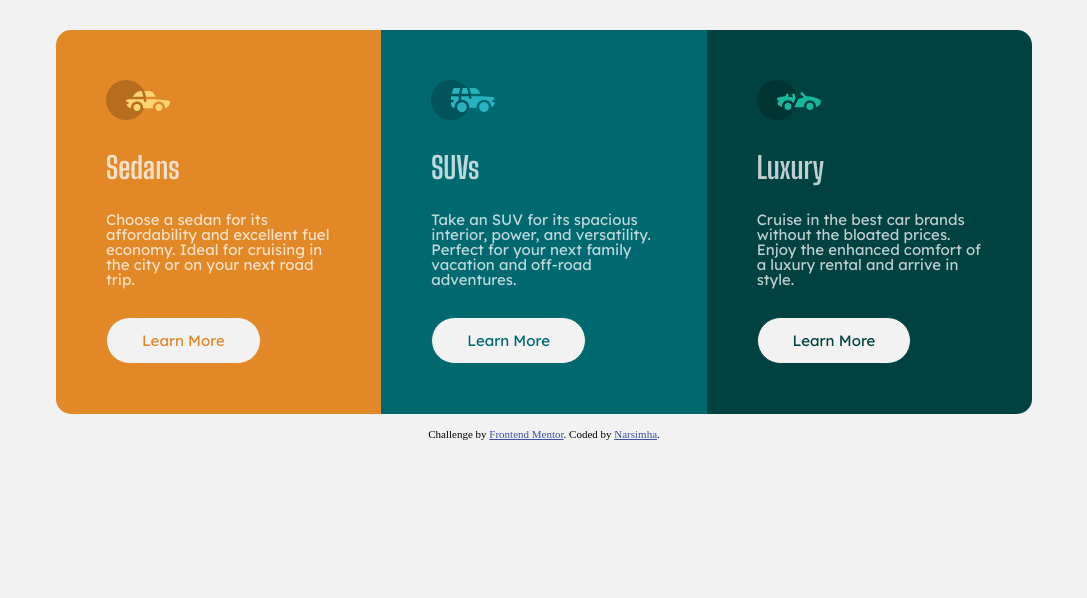
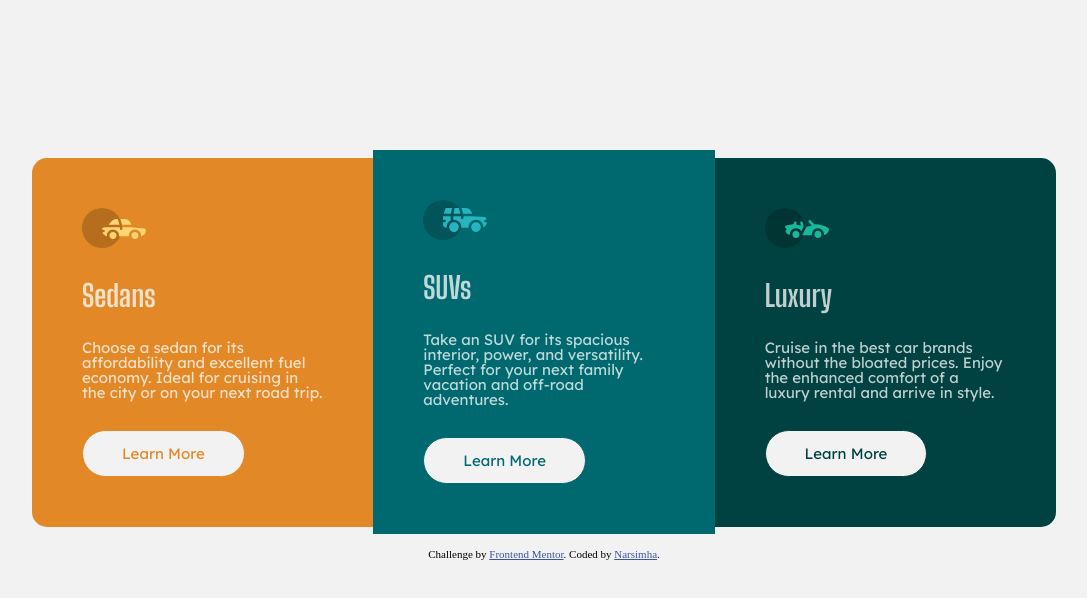
Before and after one commit to Narnayak95/3-column-preview-card, a plain HTML site: page index.html in a window 1280 px wide. Shown: the whole page, without its empty margins (96-1183 px from the left). Drawn offline with Linux system fonts and the light colour scheme.

Commit message:
Update app.css
margin changed to center the panel

```diff
--- a/app.css
+++ b/app.css
@@ -46,7 +46,7 @@ html{
 }
 body{
 background-color: hsl(0, 0%, 95%);
-margin: 2rem;
+margin: 10rem auto;
 
 }
 img{
```
